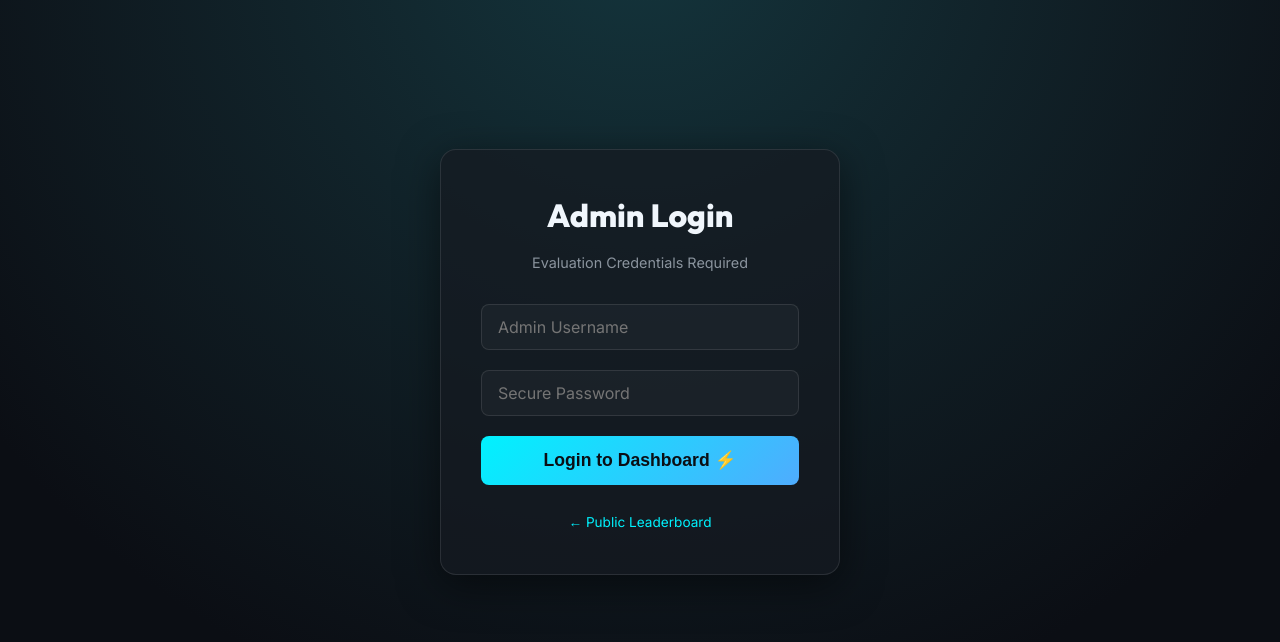
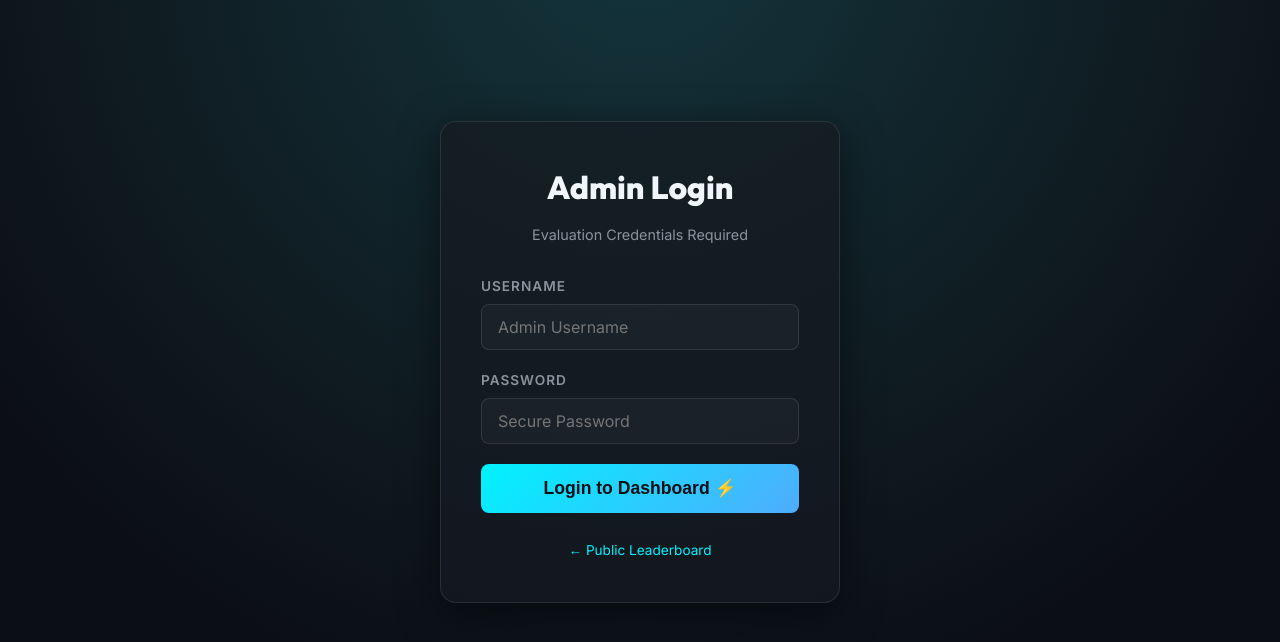
Before and after one commit to DrTMUSHACoder/IoThackathon, a Flask app: page /login in a window 1280 px wide. Shown: the part 72-714 px from the top of the page. Run offline with Flask 3, Linux system fonts and the light colour scheme; some libraries are stand-ins or nearby versions.

Commit message:
feat: login interface ui enhancements and js error popup alerts

```diff
--- a/gradingsystem/app.py
+++ b/gradingsystem/app.py
@@ -204,6 +204,8 @@ def login():
         if request.form.get('username')==ADMIN_USERNAME and request.form.get('password')==ADMIN_PASSWORD:
             session['admin_logged_in'] = True
             return redirect(url_for('admin'))
+        else:
+            return render_template('login.html', error="Invalid username or password. Access Denied.")
     return render_template('login.html')
 
 @app.route('/logout')
--- a/gradingsystem/templates/login.html
+++ b/gradingsystem/templates/login.html
@@ -73,11 +73,14 @@
             <p style="color: var(--text-secondary); margin-bottom: 30px; font-size: 0.9rem;">Evaluation Credentials Required</p>
 
             {% if error %}
-            <div class="error-msg">{{ error }}</div>
+            <script>alert("{{ error }}");</script>
             {% endif %}
 
-            <form method="POST">
+            <form method="POST" style="text-align: left;">
+                <label style="color: var(--text-secondary); font-size: 0.85rem; font-weight: 600; margin-bottom: 6px; display: block; text-transform: uppercase; letter-spacing: 1px;">Username</label>
                 <input type="text" name="username" class="login-input" placeholder="Admin Username" required>
+
+                <label style="color: var(--text-secondary); font-size: 0.85rem; font-weight: 600; margin-bottom: 6px; display: block; text-transform: uppercase; letter-spacing: 1px;">Password</label>
                 <input type="password" name="password" class="login-input" placeholder="Secure Password" required>
                 <button type="submit" class="btn-primary" style="width: 100%; justify-content: center; font-size: 1.1rem; padding: 14px;">
                     Login to Dashboard ⚡
```
